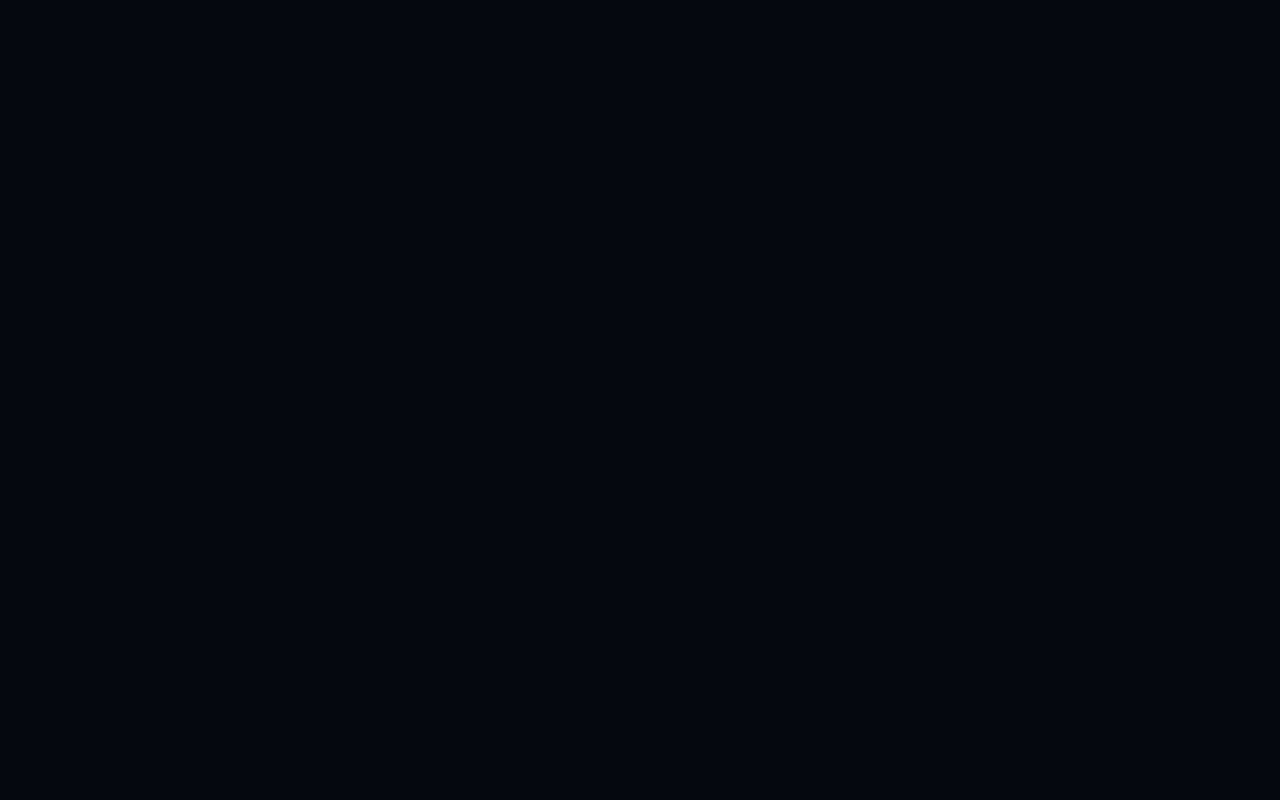
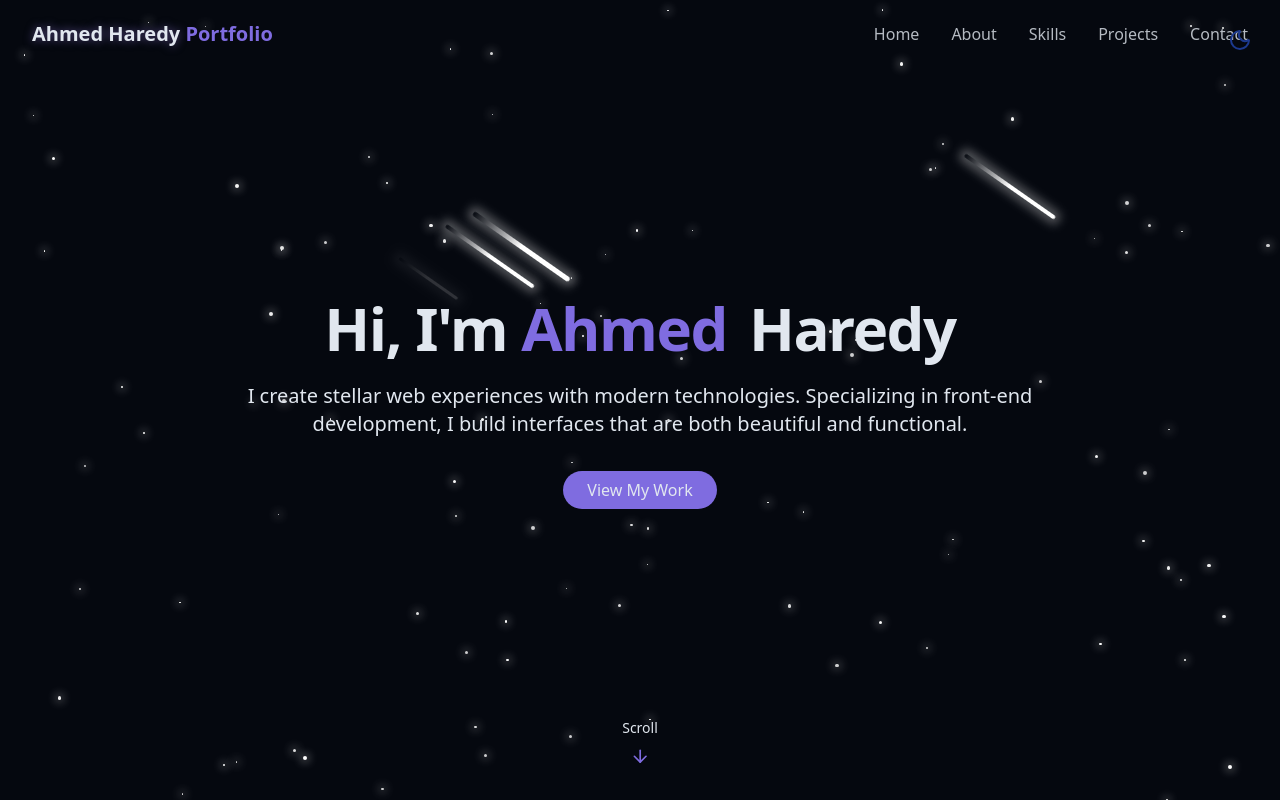
Before and after one commit to ahmedharedy2006/portfolio, a React (Vite) app: page / in a window 1280 px wide. Built offline with nearby package versions, Linux system fonts and the light colour scheme.

Commit message:
feat: implement Home page layout with ThemeToggle, StarBackground, Navbar, and HeroSection components

```diff
--- /dev/null
+++ b/src/components/HeroSection.jsx
@@ -0,0 +1,43 @@
+import { ArrowDown } from "lucide-react";
+
+export const HeroSection = () => {
+  return (
+    <section
+      id="hero"
+      className="relative min-h-screen flex flex-col items-center justify-center px-4"
+    >
+      <div className="container max-w-4xl mx-auto text-center z-10">
+        <div className="space-y-6">
+          <h1 className="text-4xl md:text-6xl font-bold tracking-tight">
+            <span className="opacity-0 animate-fade-in"> Hi, I'm</span>
+            <span className="text-primary opacity-0 animate-fade-in-delay-1">
+              {" "}
+              Ahmed
+            </span>
+            <span className="text-gradient ml-2 opacity-0 animate-fade-in-delay-2">
+              {" "}
+              Haredy
+            </span>
+          </h1>
+
+          <p className="text-lg md:text-xl text-muted-foreground max-2-2xl mx-auto opacity-0 animate-fade-in-delay-3">
+            I create stellar web experiences with modern technologies.
+            Specializing in front-end development, I build interfaces that are
+            both beautiful and functional.
+          </p>
+
+          <div className="pt-4 opacity-0 animate-fade-in-delay-4">
+            <a href="#projects" className="cosmic-button">
+              View My Work
+            </a>
+          </div>
+        </div>
+      </div>
+
+      <div className="absolute bottom-8 left-1/2 transform -translate-x-1/2 flex flex-col items-center animate-bounce">
+        <span className="text-sm text-muted-foreground mb-2"> Scroll </span>
+        <ArrowDown className="h-5 w-5 text-primary" />
+      </div>
+    </section>
+  );
+};
--- /dev/null
+++ b/src/components/Navbar.jsx
@@ -0,0 +1,91 @@
+import { cn } from "@/lib/utils";
+import { Menu, X } from "lucide-react";
+import { useEffect, useState } from "react";
+
+const navItems = [
+  { name: "Home", href: "#hero" },
+  { name: "About", href: "#about" },
+  { name: "Skills", href: "#skills" },
+  { name: "Projects", href: "#projects" },
+  { name: "Contact", href: "#contact" },
+];
+
+export const Navbar = () => {
+  const [isScrolled, setIsScrolled] = useState(false);
+  const [isMenuOpen, setIsMenuOpen] = useState(false);
+
+  useEffect(() => {
+    const handleScroll = () => {
+      setIsScrolled(window.screenY > 10);
+    };
+
+    window.addEventListener("scroll", handleScroll);
+    return () => window.removeEventListener("scroll", handleScroll);
+  }, []);
+  return (
+    <nav
+      className={cn(
+        "fixed w-full z-40 transition-all duration-300",
+        isScrolled ? "py-3 bg-background/80 backdrop-blur-md shadow-xs" : "py-5"
+      )}
+    >
+      <div className="container flex items-center justify-between">
+        <a
+          className="text-xl font-bold text-primary flex items-center"
+          href="#hero"
+        >
+          <span className="relative z-10">
+            <span className="text-glow text-foreground"> Ahmed Haredy </span>{" "}
+            Portfolio
+          </span>
+        </a>
+
+        {/* desktop nav */}
+        <div className="hidden md:flex space-x-8">
+          {navItems.map((item, key) => (
+            <a
+              key={key}
+              href={item.href}
+              className="text-foreground/80 hover:text-primary transition-colors duration-300"
+            >
+              {item.name}
+            </a>
+          ))}
+        </div>
+
+        {/* mobile nav */}
+
+        <button
+          onClick={() => setIsMenuOpen((prev) => !prev)}
+          className="md:hidden p-2 text-foreground z-50"
+          aria-label={isMenuOpen ? "Close Menu" : "Open Menu"}
+        >
+          {isMenuOpen ? <X size={24} /> : <Menu size={24} />}{" "}
+        </button>
+
+        <div
+          className={cn(
+            "fixed inset-0 bg-background/95 backdroup-blur-md z-40 flex flex-col items-center justify-center",
+            "transition-all duration-300 md:hidden",
+            isMenuOpen
+              ? "opacity-100 pointer-events-auto"
+              : "opacity-0 pointer-events-none"
+          )}
+        >
+          <div className="flex flex-col space-y-8 text-xl">
+            {navItems.map((item, key) => (
+              <a
+                key={key}
+                href={item.href}
+                className="text-foreground/80 hover:text-primary transition-colors duration-300"
+                onClick={() => setIsMenuOpen(false)}
+              >
+                {item.name}
+              </a>
+            ))}
+          </div>
+        </div>
+      </div>
+    </nav>
+  );
+};
--- /dev/null
+++ b/src/components/StarBackground.jsx
@@ -0,0 +1,95 @@
+import { useEffect, useState } from "react";
+
+// id, size, x, y, opacity, animationDuration
+// id, size, x, y, delay, animationDuration
+
+export const StarBackground = () => {
+  const [stars, setStars] = useState([]);
+  const [meteors, setMeteors] = useState([]);
+
+  useEffect(() => {
+    generateStars();
+    generateMeteors();
+
+    const handleResize = () => {
+      generateStars();
+    };
+
+    window.addEventListener("resize", handleResize);
+
+    return () => window.removeEventListener("resize", handleResize);
+  }, []);
+
+  const generateStars = () => {
+    const numberOfStars = Math.floor(
+      (window.innerWidth * window.innerHeight) / 10000
+    );
+
+    const newStars = [];
+
+    for (let i = 0; i < numberOfStars; i++) {
+      newStars.push({
+        id: i,
+        size: Math.random() * 3 + 1,
+        x: Math.random() * 100,
+        y: Math.random() * 100,
+        opacity: Math.random() * 0.5 + 0.5,
+        animationDuration: Math.random() * 4 + 2,
+      });
+    }
+
+    setStars(newStars);
+  };
+
+  const generateMeteors = () => {
+    const numberOfMeteors = 4;
+    const newMeteors = [];
+
+    for (let i = 0; i < numberOfMeteors; i++) {
+      newMeteors.push({
+        id: i,
+        size: Math.random() * 2 + 1,
+        x: Math.random() * 100,
+        y: Math.random() * 20,
+        delay: Math.random() * 15,
+        animationDuration: Math.random() * 3 + 3,
+      });
+    }
+
+    setMeteors(newMeteors);
+  };
+
+  return (
+    <div className="fixed inset-0 overflow-hidden pointer-events-none z-0">
+      {stars.map((star) => (
+        <div
+          key={star.id}
+          className="star animate-pulse-subtle"
+          style={{
+            width: star.size + "px",
+            height: star.size + "px",
+            left: star.x + "%",
+            top: star.y + "%",
+            opacity: star.opacity,
+            animationDuration: star.animationDuration + "s",
+          }}
+        />
+      ))}
+
+      {meteors.map((meteor) => (
+        <div
+          key={meteor.id}
+          className="meteor animate-meteor"
+          style={{
+            width: meteor.size * 50 + "px",
+            height: meteor.size * 2 + "px",
+            left: meteor.x + "%",
+            top: meteor.y + "%",
+            animationDelay: meteor.delay,
+            animationDuration: meteor.animationDuration + "s",
+          }}
+        />
+      ))}
+    </div>
+  );
+};
--- /dev/null
+++ b/src/components/ThemeToggle.jsx
@@ -0,0 +1,46 @@
+import { Moon, Sun } from "lucide-react";
+import { useEffect, useState } from "react";
+import { cn } from "@/lib/utils";
+
+export const ThemeToggle = () => {
+  const [isDarkMode, setIsDarkMode] = useState(false);
+
+  useEffect(() => {
+    const storedTheme = localStorage.getItem("theme");
+    if (storedTheme === "dark") {
+      setIsDarkMode(true);
+      document.documentElement.classList.add("dark");
+    } else {
+      localStorage.setItem("theme", "light");
+      setIsDarkMode(false);
+    }
+  }, []);
+
+  const toggleTheme = () => {
+    if (isDarkMode) {
+      document.documentElement.classList.remove("dark");
+      localStorage.setItem("theme", "light");
+      setIsDarkMode(false);
+    } else {
+      document.documentElement.classList.add("dark");
+      localStorage.setItem("theme", "dark");
+      setIsDarkMode(true);
+    }
+  };
+
+  return (
+    <button
+      onClick={toggleTheme}
+      className={cn(
+        "fixed max-sm:hidden top-5 right-5 z-50 p-2 rounded-full transition-colors duration-300",
+        "focus:outlin-hidden"
+      )}
+    >
+      {isDarkMode ? (
+        <Sun className="h-6 w-6 text-yellow-300" />
+      ) : (
+        <Moon className="h-6 w-6 text-blue-900" />
+      )}
+    </button>
+  );
+};
--- a/src/pages/Home.jsx
+++ b/src/pages/Home.jsx
@@ -1,8 +1,26 @@
+import { Navbar } from "../components/Navbar";
+import { ThemeToggle } from "../components/ThemeToggle";
+import { StarBackground } from "@/components/StarBackground";
+import { HeroSection } from "../components/HeroSection";
 
 
 export const Home = () => {
   return (
     <div className="min-h-screen bg-background text-foreground overflow-x-hidden">
+      {/* Theme Toggle */}
+      <ThemeToggle />
+      {/* Background Effects */}
+      <StarBackground />
+
+      {/* Navbar */}
+      <Navbar />
+      {/* Main Content */}
+      <main>
+        <HeroSection />
+
+      </main>
+
+
     </div>
   );
 };
```
